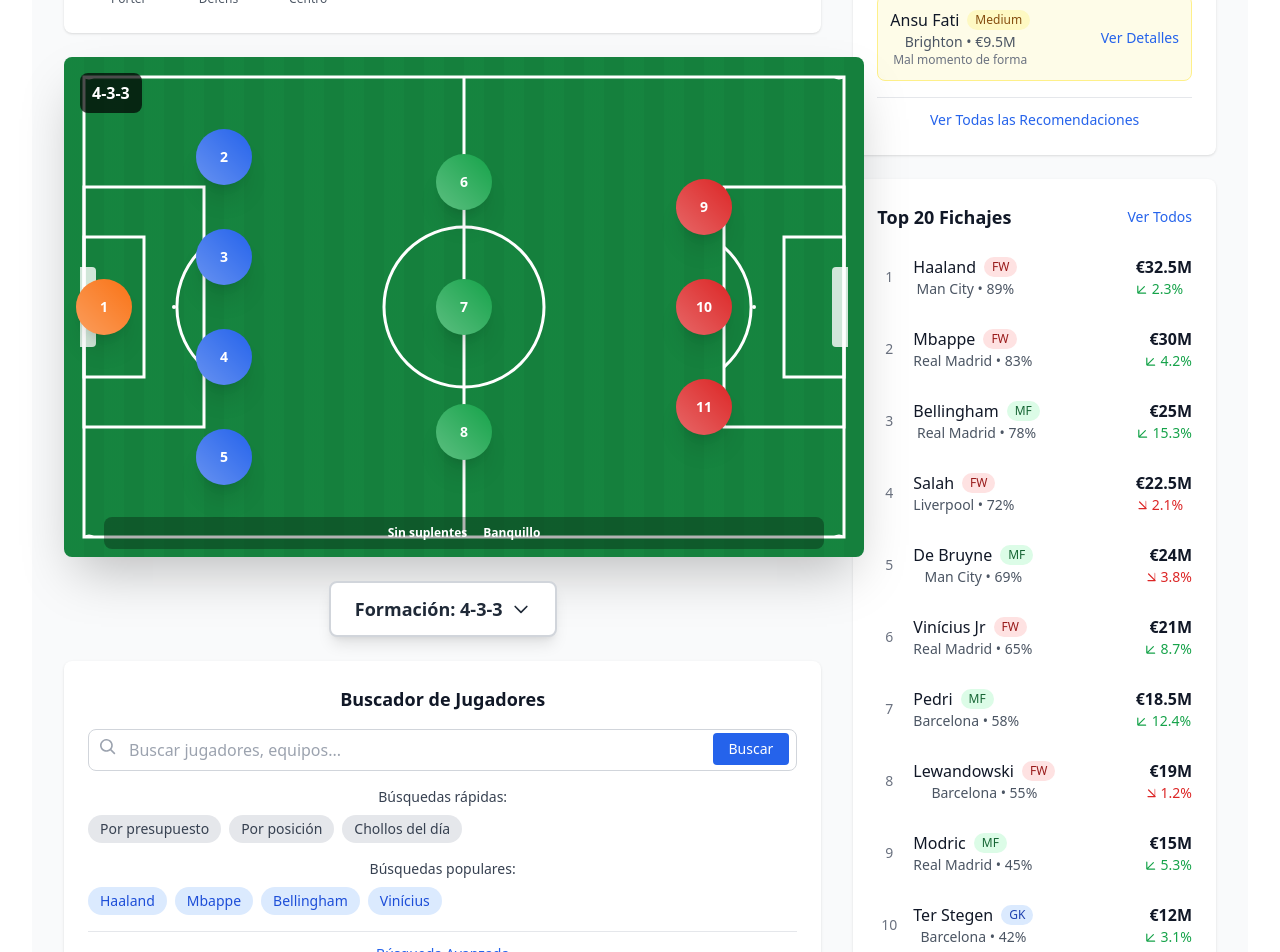
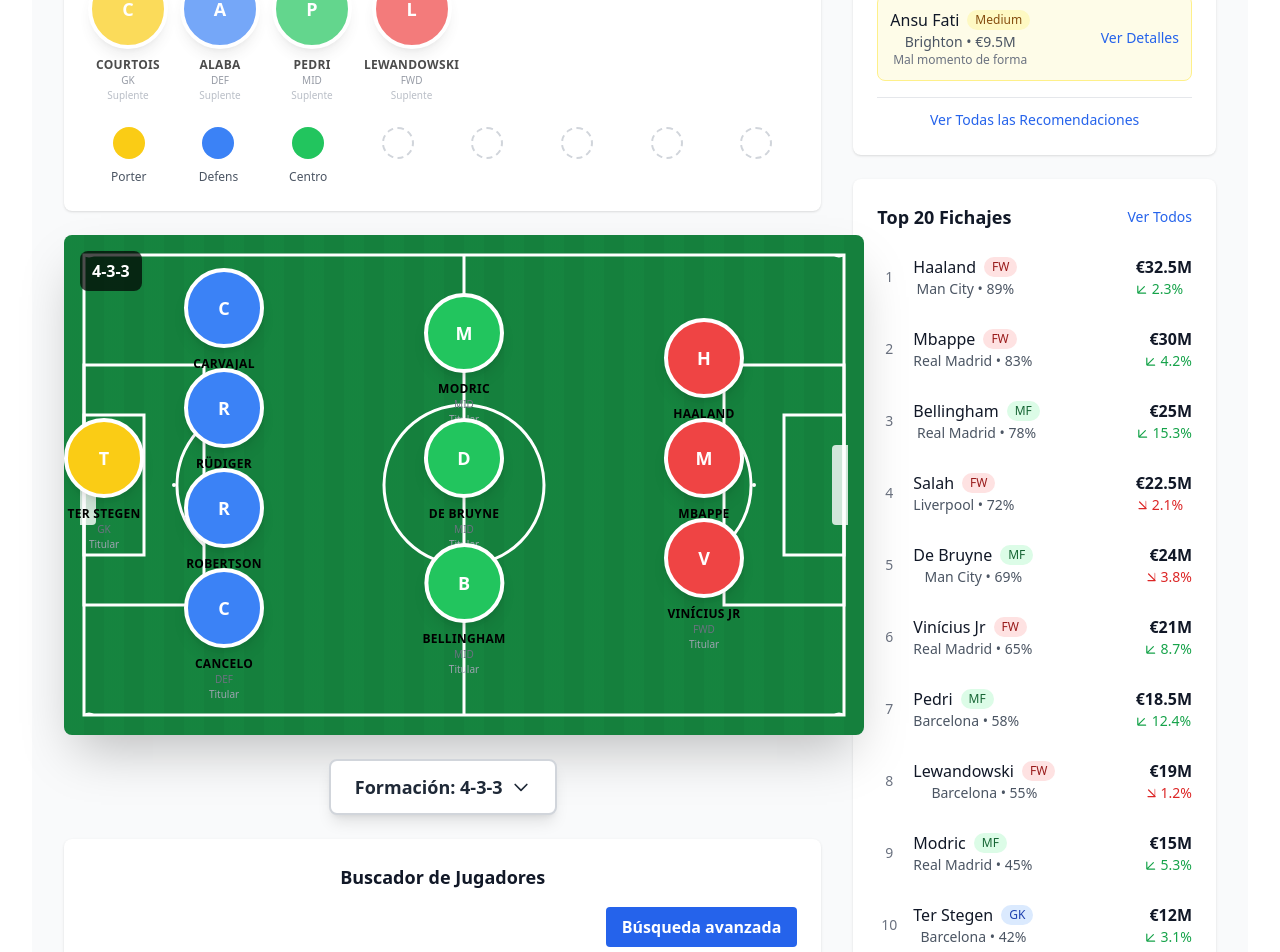
Before and after one commit to Joselyn1999/GuruFantasy, a React (Vite) app in the folder gurufantasy/: page / in a window 1280 px wide. Shown: the part 300-1252 px from the top of the page. Built offline with nearby package versions, Linux system fonts and the light colour scheme.

Commit message:
feat/vista de banquillo

```diff
--- /dev/null
+++ b/gurufantasy/src/components/AdvancedFilters.jsx
@@ -0,0 +1,94 @@
+import React, { useState } from "react";
+
+/**
+ * AdvancedFilters
+ * Filtros avanzados para la búsqueda de jugadores
+ * Props:
+ * - onChange: función para manejar cambios en los filtros
+ * - initialFilters: estado inicial de los filtros
+ */
+const AdvancedFilters = ({ onChange, initialFilters = {} }) => {
+  const [filters, setFilters] = useState({
+    budget: initialFilters.budget || '',
+    willingToSell: initialFilters.willingToSell || false,
+    analyzeMarket: initialFilters.analyzeMarket || false,
+    gk: initialFilters.gk || 0,
+    def: initialFilters.def || 0,
+    mid: initialFilters.mid || 0,
+    fwd: initialFilters.fwd || 0,
+    objective: initialFilters.objective || 'mejorar',
+  });
+
+  const handleChange = (e) => {
+    const { name, value, type, checked } = e.target;
+    const newValue = type === 'checkbox' ? checked : value;
+    setFilters((prev) => {
+      const updated = { ...prev, [name]: newValue };
+      onChange && onChange(updated);
+      return updated;
+    });
+  };
+
+  return (
+    <div className="bg-white rounded-lg shadow p-4 flex flex-col gap-3 w-full max-w-md border border-gray-200">
+      <div>
+        <label className="font-semibold">Presupuesto disponible (€M):</label>
+        <input
+          type="number"
+          name="budget"
+          min="0"
+          className="ml-2 border rounded px-2 py-1 w-24"
+          value={filters.budget}
+          onChange={handleChange}
+        />
+      </div>
+      <div className="flex items-center gap-2">
+        <input
+          type="checkbox"
+          name="willingToSell"
+          checked={filters.willingToSell}
+          onChange={handleChange}
+          id="willingToSell"
+        />
+        <label htmlFor="willingToSell">¿Dispuesto a vender jugadores?</label>
+      </div>
+      <div className="flex items-center gap-2">
+        <input
+          type="checkbox"
+          name="analyzeMarket"
+          checked={filters.analyzeMarket}
+          onChange={handleChange}
+          id="analyzeMarket"
+        />
+        <label htmlFor="analyzeMarket">Analizar mi mercado</label>
+      </div>
+      <div className="flex gap-2 flex-wrap">
+        <div>
+          <label>Porteros:</label>
+          <input type="number" name="gk" min="0" className="ml-1 w-12 border rounded px-1" value={filters.gk} onChange={handleChange} />
+        </div>
+        <div>
+          <label>Defensas:</label>
+          <input type="number" name="def" min="0" className="ml-1 w-12 border rounded px-1" value={filters.def} onChange={handleChange} />
+        </div>
+        <div>
+          <label>Centrocampistas:</label>
+          <input type="number" name="mid" min="0" className="ml-1 w-12 border rounded px-1" value={filters.mid} onChange={handleChange} />
+        </div>
+        <div>
+          <label>Delanteros:</label>
+          <input type="number" name="fwd" min="0" className="ml-1 w-12 border rounded px-1" value={filters.fwd} onChange={handleChange} />
+        </div>
+      </div>
+      <div>
+        <label className="font-semibold">Objetivo:</label>
+        <select name="objective" className="ml-2 border rounded px-2 py-1" value={filters.objective} onChange={handleChange}>
+          <option value="mejorar">Mejorar mi equipo</option>
+          <option value="dinero">Hacer dinero</option>
+        </select>
+      </div>
+    </div>
+  );
+};
+
+export default AdvancedFilters;
--- a/gurufantasy/src/components/FootballField.jsx
+++ b/gurufantasy/src/components/FootballField.jsx
@@ -1,5 +1,7 @@
+
 import { useState } from "react";
-import { formations as allFormations } from '../data/players';
+import { formations as allFormations, myTeam } from '../data/players';
+import PlayerCard from "./PlayerCard";
 
 const FootballField = ({ formation = "4-3-3", players = [] }) => {
   const [selectedPlayer, setSelectedPlayer] = useState(null);
@@ -86,20 +88,13 @@
     setSelectedPlayer(null);
   };
 
-  // Datos de ejemplo si no se proporcionan jugadores
-  const defaultPlayers = [
-    { name: "Marc-André ter Stegen", position: "GK", number: "1" },
-    { name: "Ronald Araújo", position: "DEF", number: "4" },
-    { name: "Andreas Christensen", position: "DEF", number: "15" },
-    { name: "Alejandro Balde", position: "DEF", number: "3" },
-    { name: "Jules Koundé", position: "DEF", number: "23" },
-    { name: "Pedri", position: "MID", number: "8" },
-    { name: "Gavi", position: "MID", number: "6" },
-    { name: "Frenkie de Jong", position: "MID", number: "21" },
-    { name: "Raphinha", position: "FWD", number: "11" },
-    { name: "Robert Lewandowski", position: "FWD", number: "9" },
-    { name: "Ferran Torres", position: "FWD", number: "7" },
-  ];
+  // Usar plantilla realista de myTeam si no se pasan jugadores
+  const defaultPlayers = myTeam.players.map(p => ({
+    name: p.name,
+    position: p.position === 'DF' ? 'DEF' : p.position === 'MF' ? 'MID' : p.position === 'FW' ? 'FWD' : p.position,
+    number: p.number || '',
+    starter: p.starter
+  }));
 
 
   // Obtener layout y posiciones de la formación
@@ -193,30 +188,34 @@
         {fieldPlayers.map((player, index) => {
           const position = layout[index] || getPlayerPosition(index);
           const isSelected = selectedPlayer && selectedPlayer.index === index;
-          if (player) {
           return (
             <div
               key={index}
-                className="absolute transform -translate-x-1/2 -translate-y-1/2 transition-all duration-300 hover:scale-110 z-10"
+              className="absolute transform -translate-x-1/2 -translate-y-1/2 z-10"
               style={{ top: position.top, left: position.left }}
+              // Aquí puedes agregar props de drop zone para drag & drop
+            >
+              {player ? (
+                <PlayerCard
+                  player={player}
+                  type="starter"
                   onClick={(e) => {
                     e.stopPropagation();
                     handlePlayerClick(player, index);
                   }}
+                  // Aquí puedes agregar props de drag source para drag & drop
+                />
+              ) : (
+                <button
+                  className="w-14 h-14 rounded-full bg-white border-2 border-dashed border-gray-400 opacity-80 flex items-center justify-center text-gray-400 text-2xl font-bold hover:bg-blue-100 hover:text-blue-600 transition"
+                  title={`Añadir ${getPositionName(positionOrder[index])}`}
+                  onClick={() => { setShowAddModal(true); setAddPosition({ idx: index, type: positionOrder[index] }); }}
                 >
-                <div
-                  className={`w-14 h-14 rounded-full ${getPlayerColor(player.position)} border-3 border-white shadow-xl flex items-center justify-center cursor-pointer relative ${
-                    isSelected ? "ring-4 ring-yellow-400" : ""
-                  }`}
-                >
-                  <span className="text-white text-sm font-bold z-10">
-                    {player.position === "GK" ? "1" : player.number || (index + 1).toString()}
-                  </span>
-                  {/* Efecto de brillo */}
-                  <div className="absolute inset-0 rounded-full bg-gradient-to-tr from-white/30 to-transparent"></div>
-                </div>
+                  +
+                </button>
+              )}
               {/* Tarjeta del jugador (solo visible si está seleccionado) */}
-                {isSelected && (
+              {isSelected && player && (
                 <div
                   className={`absolute bottom-full left-1/2 -translate-x-1/2 -translate-y-4 w-40 p-2 bg-slate-800 rounded-lg shadow-xl border border-gray-700 text-white text-center animate-fadeIn`}
                   onClick={(e) => e.stopPropagation()}
@@ -233,20 +232,6 @@
               )}
             </div>
           );
-          } else {
-            // Posición vacía: mostrar botón + en el campo
-            return (
-              <button
-                key={index}
-                className="absolute transform -translate-x-1/2 -translate-y-1/2 z-10 w-14 h-14 rounded-full bg-white border-2 border-dashed border-gray-400 opacity-80 flex items-center justify-center text-gray-400 text-2xl font-bold hover:bg-blue-100 hover:text-blue-600 transition"
-                style={{ top: position.top, left: position.left }}
-                title={`Añadir ${getPositionName(positionOrder[index])}`}
-                onClick={() => { setShowAddModal(true); setAddPosition({ idx: index, type: positionOrder[index] }); }}
-              >
-                +
-              </button>
-            );
-          }
         })}
 
         {/* Indicador de formación */}
@@ -254,21 +239,9 @@
           {formation}
         </div>
 
-        {/* Banquillo */}
-        <div className="absolute left-1/2 -translate-x-1/2 bottom-2 w-[90%] flex flex-wrap justify-center gap-2 bg-black/30 p-2 rounded-lg">
-          {benchPlayers.length === 0 && (
-            <span className="text-white text-xs font-semibold self-center">Sin suplentes</span>
-          )}
-          {benchPlayers.map((player, idx) => (
-            <div
-              key={idx}
-              className={`w-10 h-10 rounded-full ${getPlayerColor(player.position)} border-2 border-white shadow flex items-center justify-center text-white text-xs font-bold`}
-              title={player.name}
-            >
-              {player.number || idx + 12}
-            </div>
-          ))}
-          {/* Mostrar huecos vacíos para añadir */}
+  {/* Banquillo eliminado: ahora solo se muestra en 'Mi Equipo' */}
+        {/* Mostrar huecos vacíos para añadir (opcional, solo si quieres permitir añadir más suplentes) */}
+        {/*
         {fieldPlayers.map((player, idx) => !player && (
           <button
             key={"empty-"+idx}
@@ -279,6 +252,7 @@
             +
           </button>
         ))}
+        */}
         {/* Modal para añadir jugador */}
         {showAddModal && (
           <div className="fixed inset-0 bg-black bg-opacity-40 flex items-center justify-center z-50">
@@ -301,8 +275,6 @@
             </div>
           </div>
         )}
-          <span className="ml-2 text-white text-xs font-semibold self-center">Banquillo</span>
-        </div>
       </div>
     </div>
   );
--- /dev/null
+++ b/gurufantasy/src/components/PlayerCard.jsx
@@ -0,0 +1,51 @@
+import React from "react";
+
+// Colores por posición
+const POSITION_COLORS = {
+  GK: "bg-yellow-400",
+  DEF: "bg-blue-500",
+  MID: "bg-green-500",
+  FWD: "bg-red-500",
+};
+
+/**
+ * PlayerCard
+ * Componente visual reutilizable para mostrar un jugador
+ * Props:
+ * - player: { name, position, image, ... }
+ * - type: "starter" | "bench"
+ * - onClick: función para manejar el click
+ * - ...rest: props adicionales (por ejemplo, drag handlers)
+ */
+const PlayerCard = ({ player, type = "starter", onClick, ...rest }) => {
+  if (!player) return null;
+  return (
+    <div
+      className={`flex flex-col items-center cursor-pointer select-none ${type === "bench" ? "opacity-70" : ""}`}
+      onClick={onClick}
+      {...rest}
+    >
+      <div
+        className={`w-16 h-16 md:w-20 md:h-20 rounded-full flex items-center justify-center text-white text-lg font-bold shadow-lg border-4 border-white ${POSITION_COLORS[player.position] || "bg-gray-400"} transition-all`}
+      >
+        {/* Imagen si existe */}
+        {player.image ? (
+          <img src={player.image} alt={player.name} className="w-full h-full object-cover rounded-full" />
+        ) : (
+          <span>{player.name[0]}</span>
+        )}
+      </div>
+      <span className="mt-2 text-xs font-semibold uppercase tracking-wide">
+        {player.name}
+      </span>
+      <span className="text-[10px] text-gray-500">{player.position}</span>
+      {type === "starter" ? (
+        <span className="text-[10px] text-gray-400">Titular</span>
+      ) : (
+        <span className="text-[10px] text-gray-400">Suplente</span>
+      )}
+    </div>
+  );
+};
+
+export default PlayerCard;
--- a/gurufantasy/src/components/PlayerSearch.jsx
+++ b/gurufantasy/src/components/PlayerSearch.jsx
@@ -1,5 +1,6 @@
-// Player Search Component
-// Icono de lupa inline
+import React, { useState } from "react";
+import AdvancedFilters from "./AdvancedFilters";
+
 const SearchIcon = (props) => (
   <svg
     viewBox="0 0 20 20"
@@ -15,11 +16,19 @@
   </svg>
 );
 
-// Player Search Component
-const PlayerSearch = () => (
+const PlayerSearch = () => {
+  const [showFilters, setShowFilters] = useState(false);
+  return (
     <div className="bg-white rounded-lg shadow p-6">
       <h3 className="text-lg font-semibold text-gray-900 mb-4">Buscador de Jugadores</h3>
-
+      <div className="flex justify-end mb-4">
+        <button
+          className="bg-blue-600 text-white px-4 py-2 rounded font-semibold hover:bg-blue-700 transition"
+          onClick={() => setShowFilters((v) => !v)}
+        >
+          {showFilters ? "Ocultar filtros avanzados" : "Búsqueda avanzada"}
+        </button>
+      </div>
       <div className="relative mb-4">
         <input
           type="text"
@@ -31,7 +40,6 @@
           Buscar
         </button>
       </div>
-
       <div className="mb-4">
         <h4 className="text-sm font-medium text-gray-700 mb-2">Búsquedas rápidas:</h4>
         <div className="flex flex-wrap gap-2">
@@ -40,23 +48,13 @@
           <button className="px-3 py-1 bg-gray-200 text-gray-700 rounded-full text-sm hover:bg-gray-300">Chollos del día</button>
         </div>
       </div>
-
-    <div className="mb-4">
-      <h4 className="text-sm font-medium text-gray-700 mb-2">Búsquedas populares:</h4>
-      <div className="flex flex-wrap gap-2">
-        {[
-          "Haaland", "Mbappe", "Bellingham", "Vinícius"
-        ].map((player) => (
-          <button key={player} className="px-3 py-1 bg-blue-100 text-blue-700 rounded-full text-sm hover:bg-blue-200">
-            {player}
-          </button>
-        ))}
+      {showFilters && (
+        <div className="mb-6">
+          <AdvancedFilters onChange={() => {}} />
         </div>
-    </div>
-
-    <button className="w-full text-blue-600 text-sm hover:text-blue-800 border-t pt-3">
-      Búsqueda Avanzada
-    </button>
+      )}
+      {/* Aquí iría la lista de resultados de jugadores */}
     </div>
   );
+};
 export default PlayerSearch;
--- a/gurufantasy/src/components/TeamInfo.jsx
+++ b/gurufantasy/src/components/TeamInfo.jsx
@@ -1,17 +1,34 @@
+import PlayerCard from "./PlayerCard";
+
 // Team Info Component
-const TeamInfo = ({ formation, budget }) => (
+const TeamInfo = ({ formation, budget, players = [] }) => {
+  // Suplentes: jugadores que no son titulares
+  const benchPlayers = players.filter(p => !p.starter);
+
+  return (
     <div className="bg-white rounded-lg shadow p-6">
       <div className="flex items-center justify-between mb-4">
         <h3 className="text-lg font-semibold text-gray-900">Mi Equipo</h3>
-      <span className="text-sm text-gray-500">(7) jugadores</span>
+        <span className="text-sm text-gray-500">({players.length}) jugadores</span>
       </div>
-
       <div className="mb-4">
         <div className="flex items-center justify-between">
           <span className="text-sm text-gray-600">Formación: {formation}</span>
           <span className="text-lg font-bold text-green-600">€{budget}M</span>
         </div>
       </div>
+
+      {/* Visualización de suplentes */}
+      {benchPlayers.length > 0 && (
+        <div className="mt-4">
+          <h4 className="text-sm font-semibold text-gray-700 mb-2">Banquillo</h4>
+          <div className="flex flex-row flex-wrap gap-3">
+            {benchPlayers.map((player, idx) => (
+              <PlayerCard key={idx} player={player} type="bench" />
+            ))}
+          </div>
+        </div>
+      )}
 
       <div className="grid grid-cols-8 gap-2 mt-6">
         <div className="text-center">
@@ -34,4 +51,5 @@
       </div>
     </div>
   );
+};
 export default TeamInfo;
--- a/gurufantasy/src/pages/Dashboard.jsx
+++ b/gurufantasy/src/pages/Dashboard.jsx
@@ -73,12 +73,13 @@
               formation={teamData.formation}
               budget={teamData.budget}
               totalValue={teamData.totalValue}
+              players={teamData.players}
               onFormationChange={handleFormationChange}
             />
 
             <FootballField
               formation={teamData.formation}
-              players={teamData.players.filter(p => p.starter)}
+              players={teamData.players}
             />
 
             {/* Selector de formación debajo del campo */}
```
Lines whose indentation alone changed are shown as unchanged.
